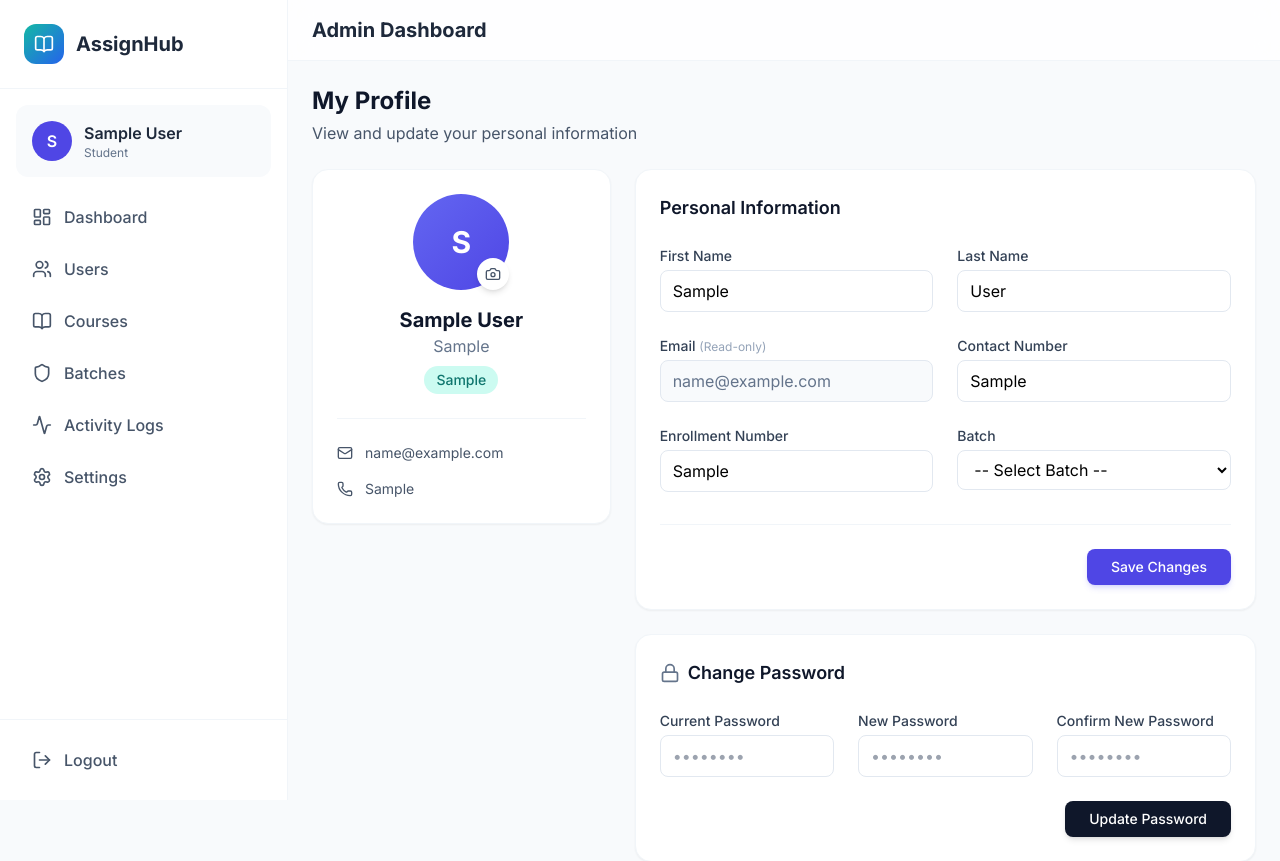
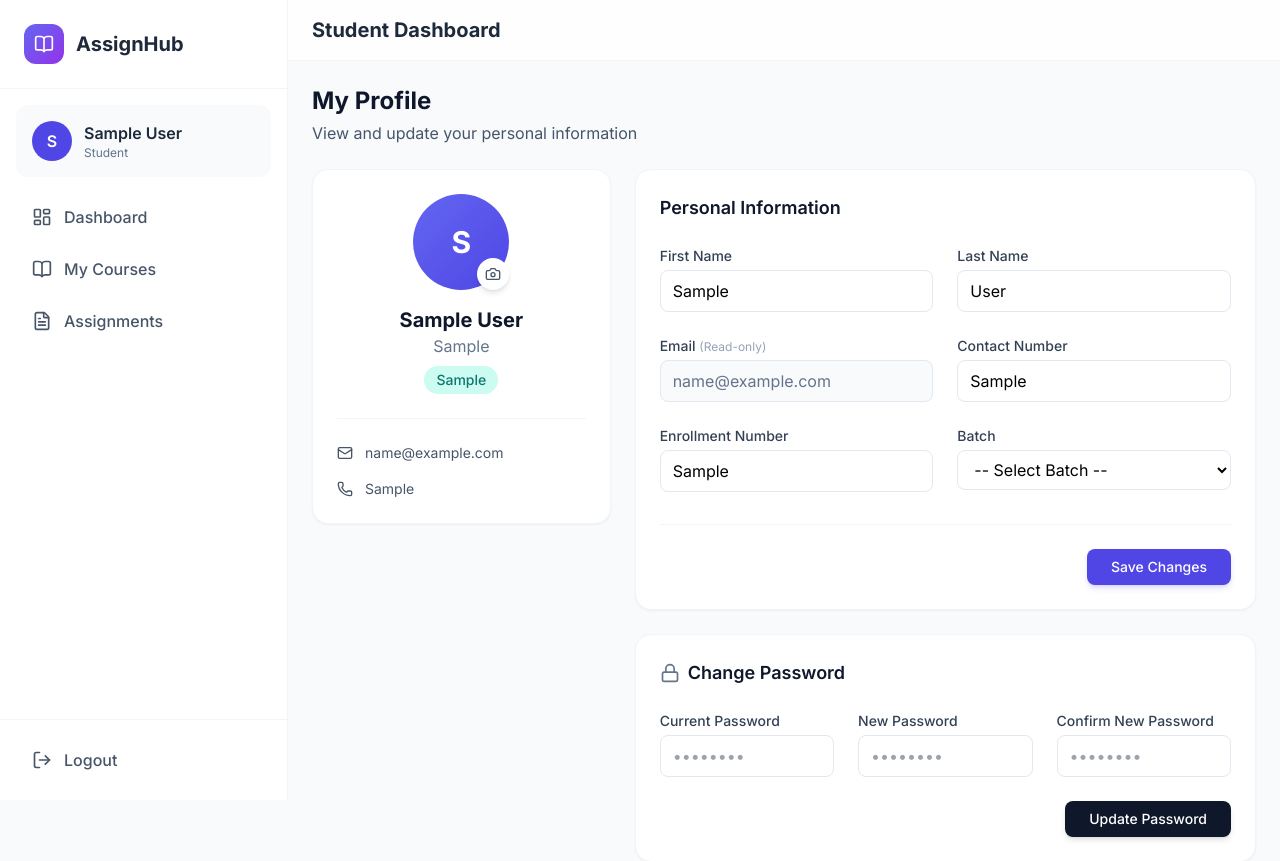
Before and after one commit to solanki-vimal/AssignHub, a Django app: page /dashboard/profile/ in a window 1280 px wide. Shown: the top 861 px of the page. Run offline with Django 5.2, Linux system fonts and the light colour scheme; a user stored in the database is signed in; tables that the repository leaves empty hold one stand-in row (values such as "Sample post"); some libraries are stand-ins or nearby versions.

Commit message:
fix(dashboard): use dynamic layout for user profile page based on role

```diff
--- a/dashboard/views/profile_views.py
+++ b/dashboard/views/profile_views.py
@@ -54,8 +54,16 @@ def profile_view(request):
 
     batches = Batch.objects.filter(is_archived=False).order_by('name')
 
+    if user.role == 'student':
+        layout_name = 'layouts/base_student.html'
+    elif user.role == 'faculty':
+        layout_name = 'layouts/base_faculty.html'
+    else:
+        layout_name = 'layouts/base_admin.html'
+
     context = {
         'departments': DEPARTMENTS,
         'batches': batches,
+        'layout_name': layout_name,
     }
     return render(request, 'dashboard/profile.html', context)
--- a/templates/dashboard/profile.html
+++ b/templates/dashboard/profile.html
@@ -1,4 +1,4 @@
-{% extends "layouts/base_admin.html" %}
+{% extends layout_name %}
 
 {% block title %}AssignHub - Profile{% endblock %}
 
```
